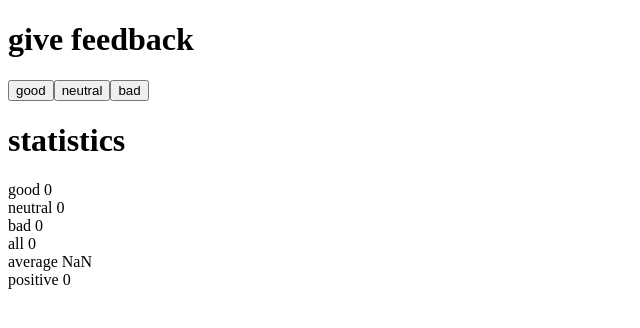
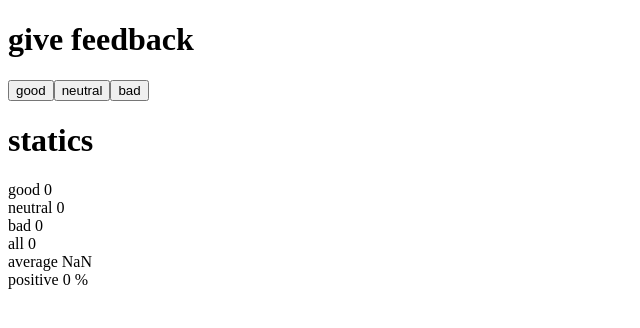
Before and after one commit to AnttiAitta/FullStack, a React (Vite) app in the folder osa1/unicafe/: page / in a window 1280 px wide. Shown: the top 328 px of the page, without its empty margins (0-640 px from the left). Built offline with nearby package versions, Linux system fonts and the light colour scheme.

Commit message:
1.7 valmis

```diff
--- a/osa1/unicafe/src/App.jsx
+++ b/osa1/unicafe/src/App.jsx
@@ -5,20 +5,6 @@ const Button = ({ handleClick, text }) => (
     {text}
   </button>
 )
-
-const Statistics = ({ good, neutral, bad, total, average, positivePercent }) => {
-  return (
-    <div>
-      <h1>statistics</h1>
-      <div>good {good}</div>
-      <div>neutral {neutral}</div>
-      <div>bad {bad}</div>
-      <div>all {total}</div>
-      <div>average {average}</div>
-      <div>positive {positivePercent}</div>
-    </div>
-  )
-}
 
 const App = () => {
   // tallenna napit omaan tilaansa
@@ -42,7 +28,7 @@ const App = () => {
   }
 
   const total = good + neutral + bad
-  const average = (good * 1 + neutral * 0 + bad * -1) / total
+  const average = (good * 1 + neutral * 0 + bad * -1 / total)
   const  positivePercent = total == 0 ? 0 : (good / total) * 100
 
   return (
@@ -51,7 +37,13 @@ const App = () => {
       <Button handleClick={increaseByOne} text='good' />
       <Button handleClick={stayStill} text='neutral' />
       <Button handleClick={decreaseByOne} text='bad' />
-      <Statistics good={good} neutral={neutral} bad={bad} total={total} average={average} positivePercent={positivePercent} />
+      <h1>statics</h1>
+      <div>good {good}</div>
+      <div>neutral {neutral}</div>
+      <div>bad {bad}</div>
+      <div>all {total}</div>
+      <div>average {average}</div>
+      <div>positive {positivePercent} %</div>
     </div>
   )
 }
```
